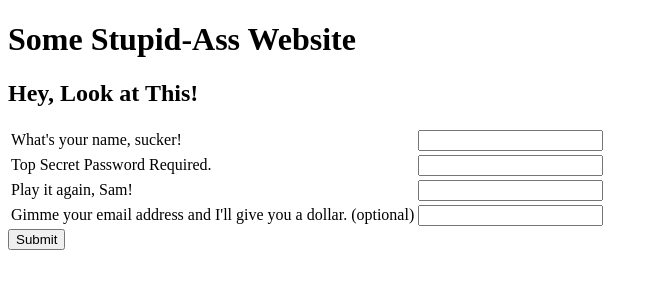
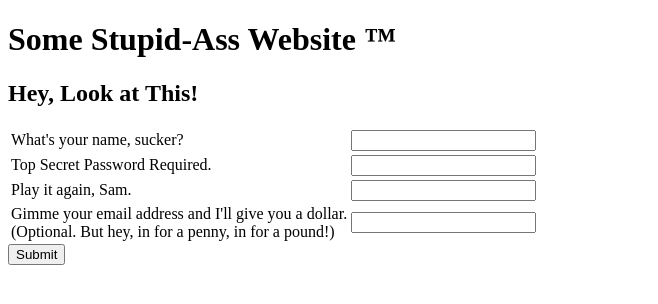
Before and after one commit to Hraefn/user-signup, a Flask app: page / in a window 1280 px wide. Shown: the top 304 px of the page, without its empty margins (0-658 px from the left). Run offline with Flask 2, Linux system fonts and the light colour scheme.

Commit message:
Changed Wording

```diff
--- a/main.py
+++ b/main.py
@@ -48,7 +48,7 @@ def verify():
         error = 1
 
     if verify == "":
-        verify_error = "Your password verification cannot be blank"
+        verification_error = "Your password verification cannot be blank"
         error = 1
     elif password != verify:
         verification_error = "Your passwords did not match"
--- a/templates/index.html
+++ b/templates/index.html
@@ -10,7 +10,7 @@
     </head>
     <body>
         <h1>
-            Some Stupid-Ass Website
+            Some Stupid-Ass Website &trade;
         </h1>
 
         {% block content %}
--- a/templates/newuser.html
+++ b/templates/newuser.html
@@ -6,7 +6,7 @@
 <form method="post">
     <table>
         <tr>
-            <td><label for="username">What's your name, sucker!</label></td>
+            <td><label for="username">What's your name, sucker?</label></td>
             <td>
                 <input name="username" type="text" value="{{ username }}">
                 <span class="error">{{ username_error }}</span>
@@ -20,14 +20,15 @@
             </td>
         </tr>
         <tr>
-            <td><label for="verify">Play it again, Sam!</label></td>
+            <td><label for="verify">Play it again, Sam.</label></td>
             <td>
                 <input name="verify" type="password">
                 <span class="error">{{ verification_error }}</span>
             </td>
         </tr>
         <tr>
-            <td><label for="email">Gimme your email address and I'll give you a dollar. (optional)</label></td>
+            <td><label for="email">Gimme your email address and I'll give you a dollar.
+             <br>(Optional. But hey, in for a penny, in for a pound!)</label></label></td>
             <td>
                 <input name="email" value="{{ email }}">
                 <span class="error">{{ email_error }}</span>
```
